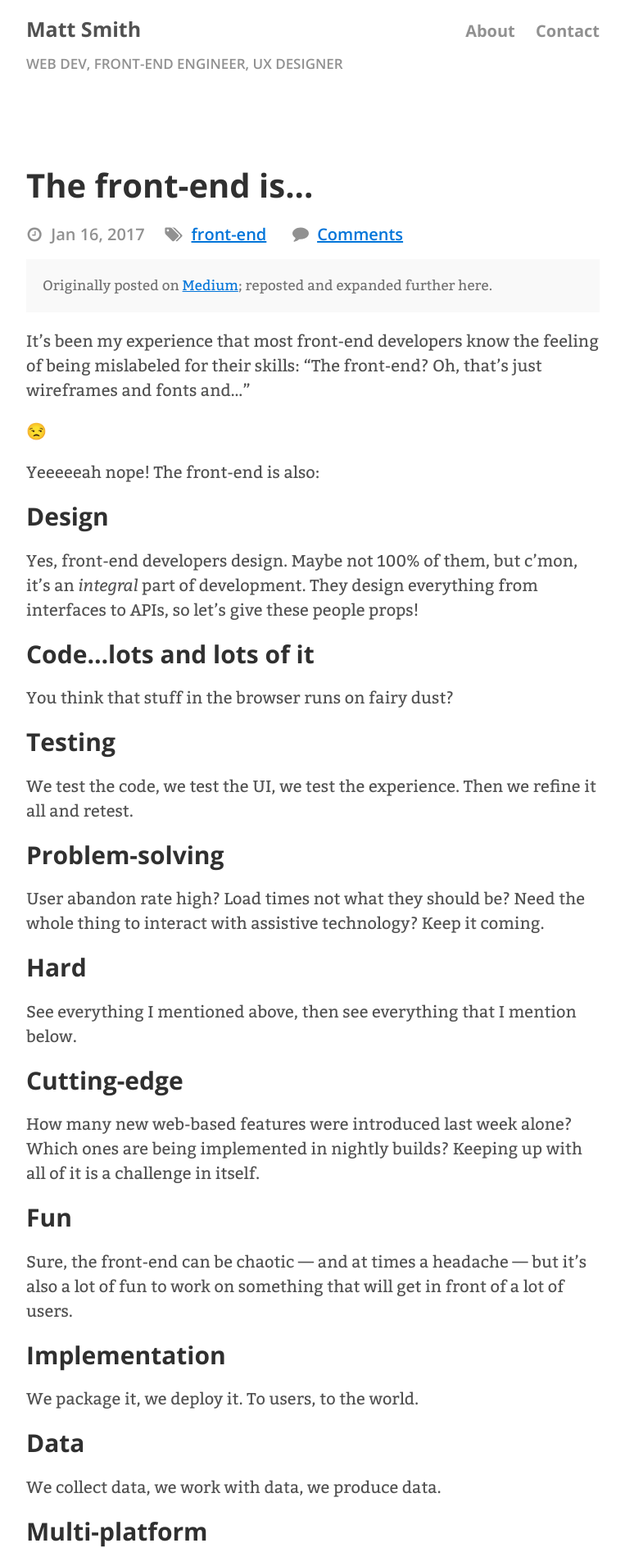
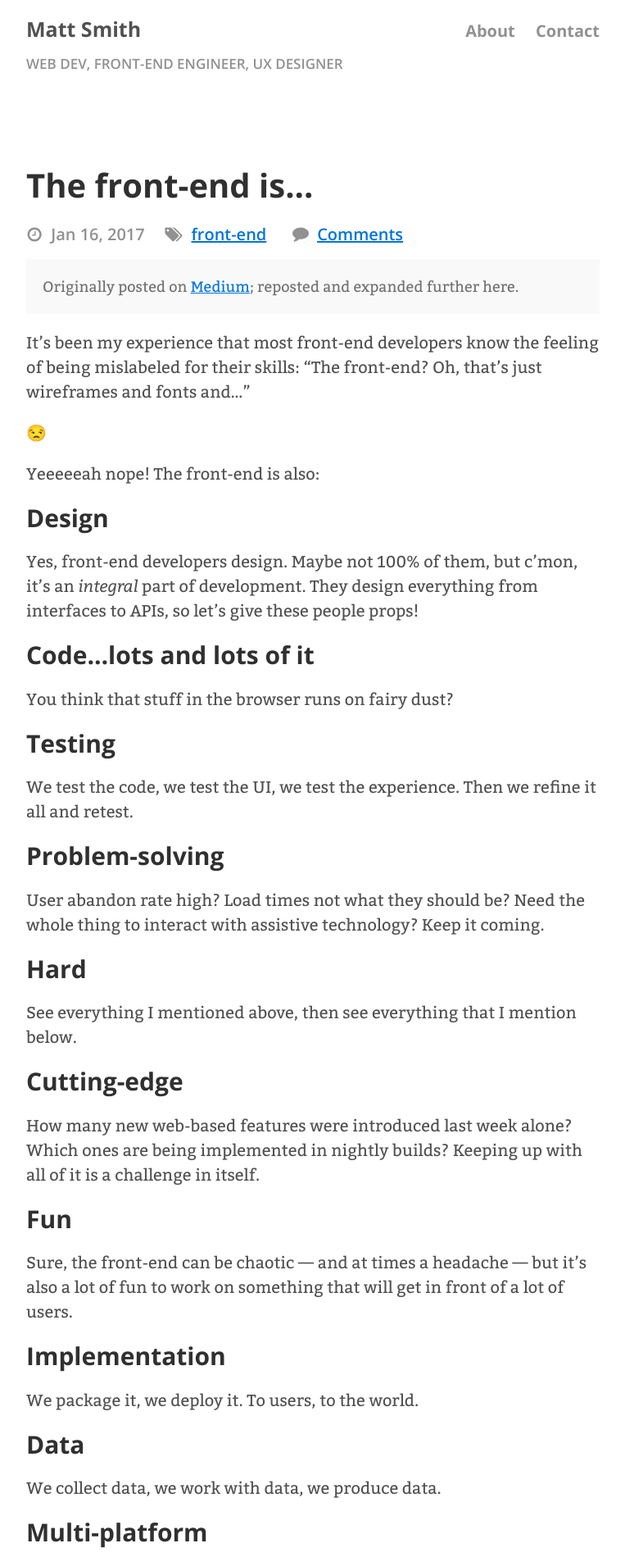
Before and after one commit to AllThingsSmitty/allthingssmitty.github.io, a Jekyll site: the page built from _posts/2017-01-16-the-front-end-is.md, in a window 1280 px wide. Shown: the top 1910 px of the page at 82% size, without its empty margins (258-1021 px from the left). Built offline with Jekyll 4.4.1, drawn with Linux system fonts in a browser that asks for light colours; comment, search, counter and statistics services are not loaded.

Commit message:
Updated font size

```diff
--- a/_sass/_message.scss
+++ b/_sass/_message.scss
@@ -6,7 +6,7 @@
 .message {
   background-color: $gray-1;
   color: $gray-4;
-  font-size: .85rem;
+  font-size: .9rem;
   margin-bottom: 1rem;
   padding: 1rem;
 }
```
